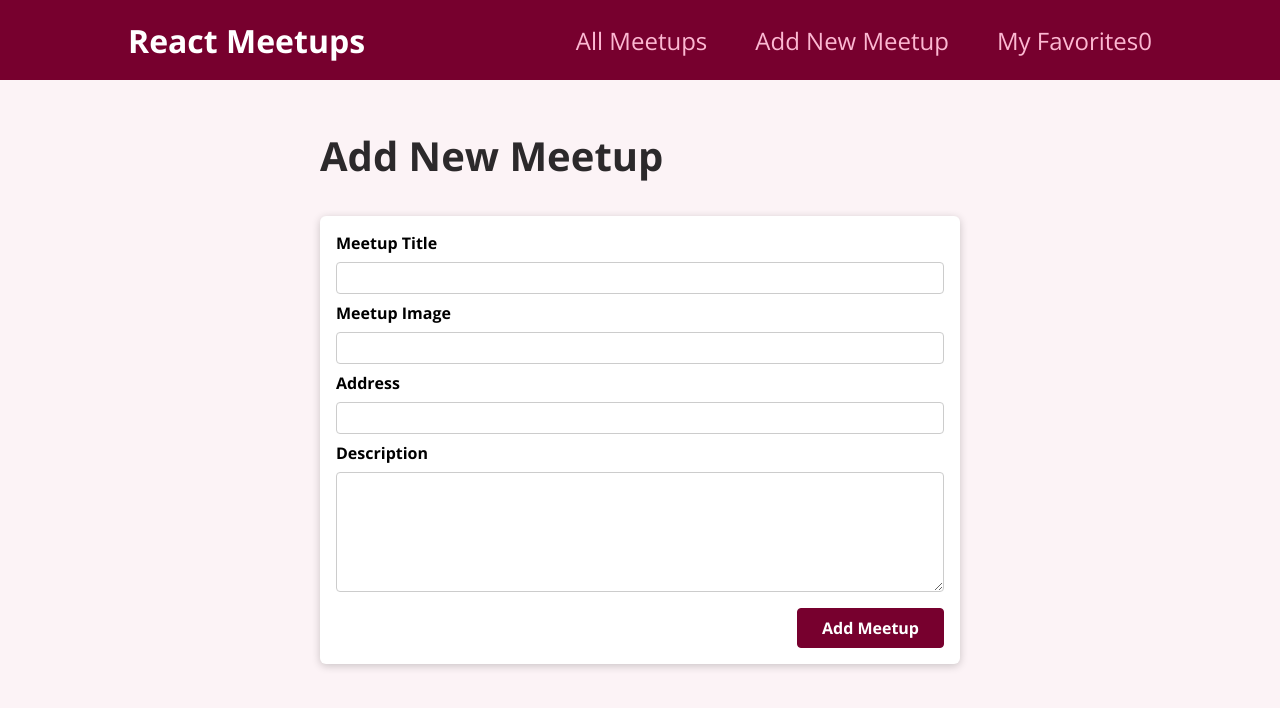
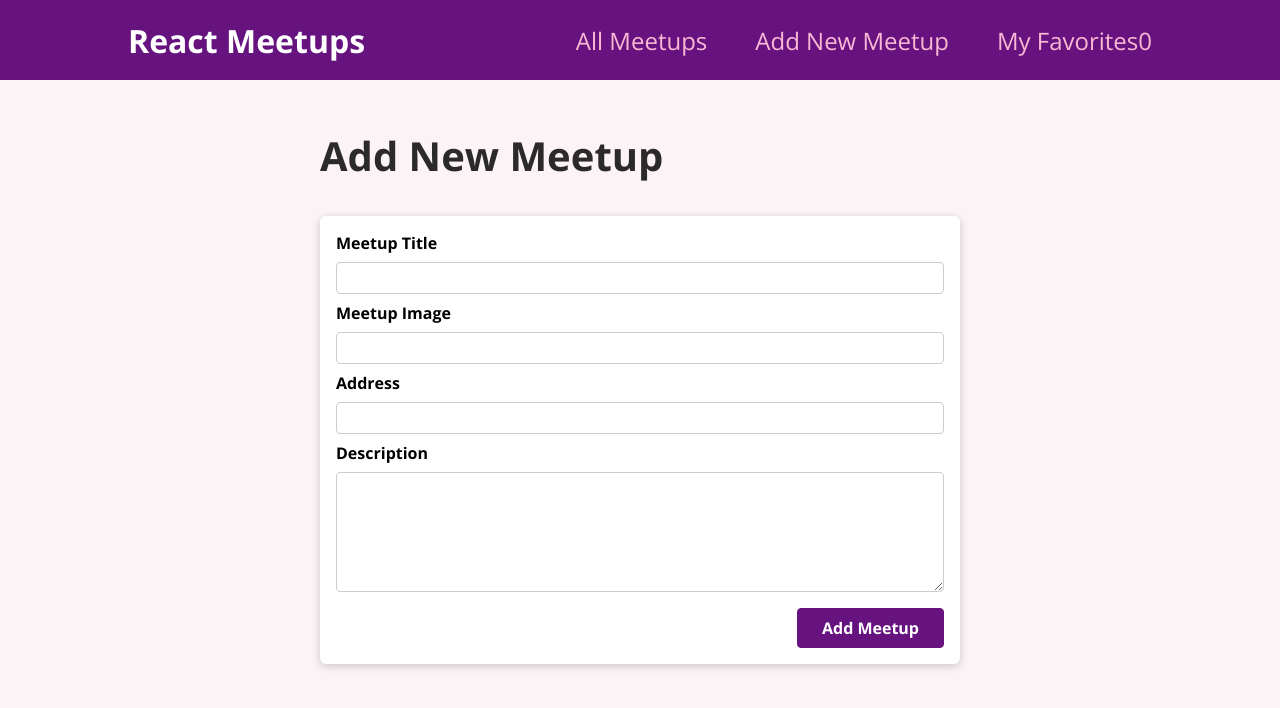
Before and after one commit to Alexandra2888/Meetup-app, a React (Create React App) app: page /new-meetup in a window 1280 px wide. Shown: the top 708 px of the page. Built offline with nearby package versions, Linux system fonts and the light colour scheme.

Commit message:
updating styles

```diff
--- a/src/components/layout/MainNavigation.module.css
+++ b/src/components/layout/MainNavigation.module.css
@@ -4,7 +4,7 @@
   display: flex;
   align-items: center;
   justify-content: space-between;
-  background-color: #77002e;
+  background-color: #661380;
   padding: 0 10%;
 }
 
--- a/src/components/meetups/MeetupItem.module.css
+++ b/src/components/meetups/MeetupItem.module.css
@@ -33,14 +33,15 @@
 .actions button {
   font: inherit;
   cursor: pointer;
-  color: #77002e;
-  border: 1px solid #77002e;
-  background-color: transparent;
+  background-color: #661380;
+  color: white;
   padding: 0.5rem 1.5rem;
+  border: 1px solid #661380;
   border-radius: 4px;
+  font-weight: bold;
 }
 
 .actions button:hover,
 .actions button:active {
-  background-color: #ffe2ed;
+  background-color: #661380;
 }
--- a/src/components/meetups/NewMeetupForm.module.css
+++ b/src/components/meetups/NewMeetupForm.module.css
@@ -30,16 +30,16 @@
 .actions button {
   font: inherit;
   cursor: pointer;
-  background-color: #77002e;
+  background-color: #661380;
   color: white;
   padding: 0.5rem 1.5rem;
-  border: 1px solid #77002e;
+  border: 1px solid #661380;
   border-radius: 4px;
   font-weight: bold;
 }
 
 .actions button:hover,
 .actions button:active {
-  background-color: #a50e48;
-  border-color: #a50e48;
+  background-color: #914584;
+  border-color: #914584;
 }
```
